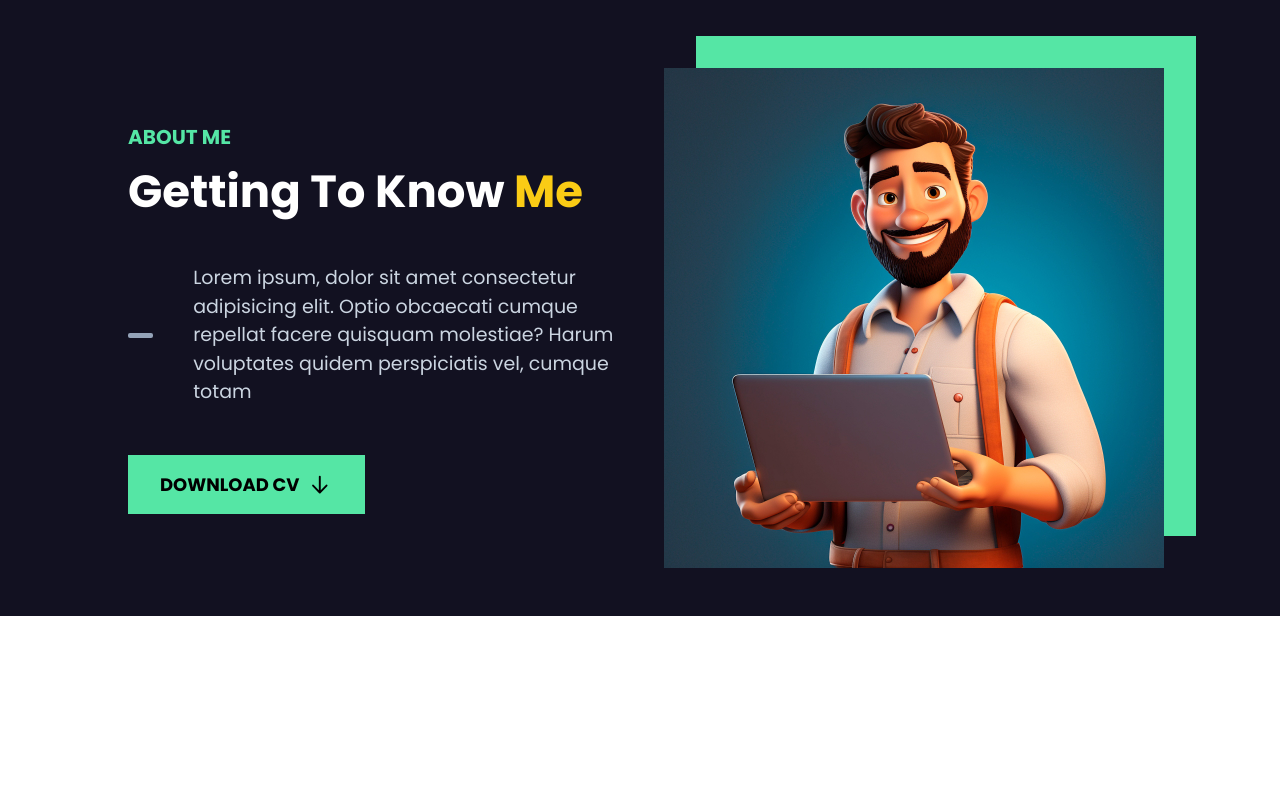
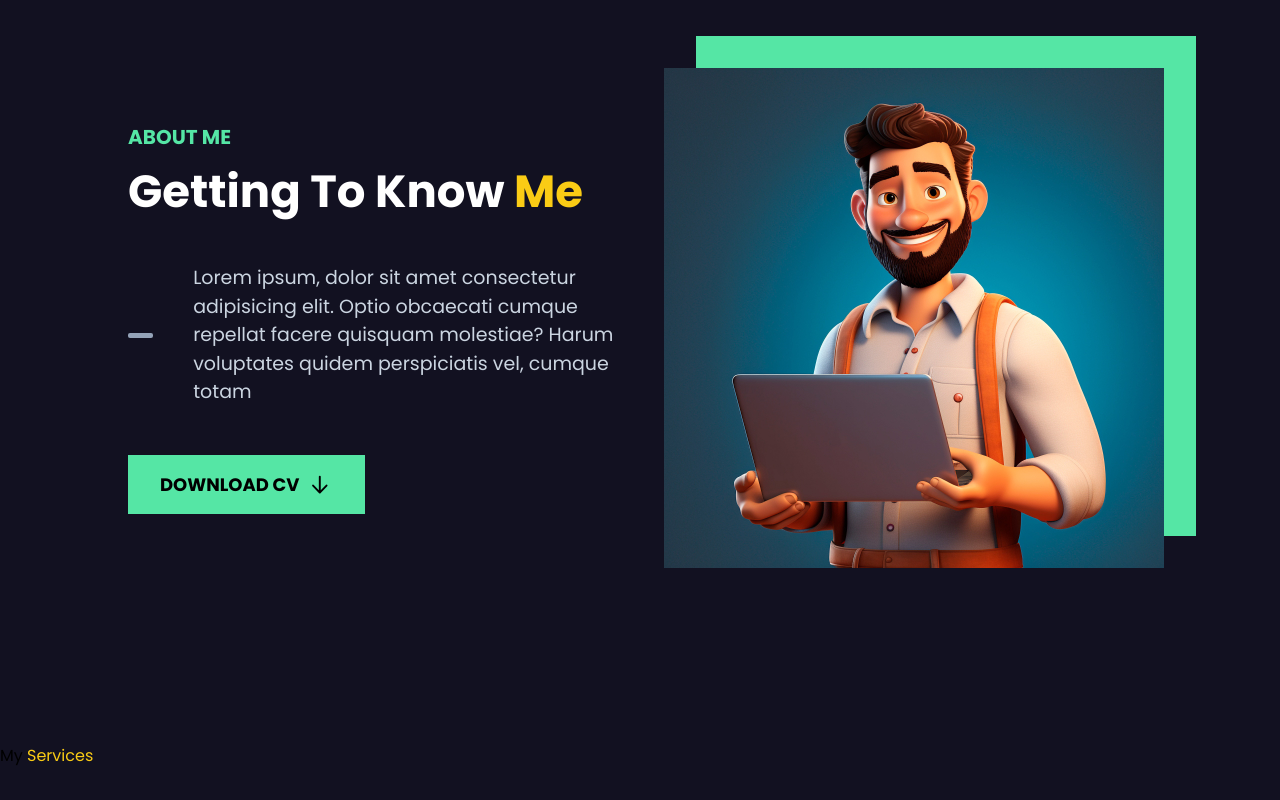
Before and after one commit to tsegaye27/PRODIGY_WD_04, a Next.js app: page / in a window 1280 px wide. Shown: the part 764-1564 px from the top of the page. Before the commit the page ends 1380 px from the top, so only its background shows below. Built offline with nearby package versions, Linux system fonts and the light colour scheme.

Commit message:
including services section

```diff
--- a/pages/index.tsx
+++ b/pages/index.tsx
@@ -2,6 +2,7 @@ import About from "@/components/About";
 import Hero from "@/components/Hero";
 import MobileNav from "@/components/MobileNav";
 import Nav from "@/components/Nav";
+import Services from "@/components/Services";
 import React, { useState } from "react";
 
 const HomePage = () => {
@@ -19,7 +20,10 @@ const HomePage = () => {
         {/* Hero Section */}
         <Hero />
         <div className="relative z-[30]">
+          {/* About Section */}
           <About />
+          {/* Services Section */}
+          <Services />
         </div>
       </div>
     </div>
```
